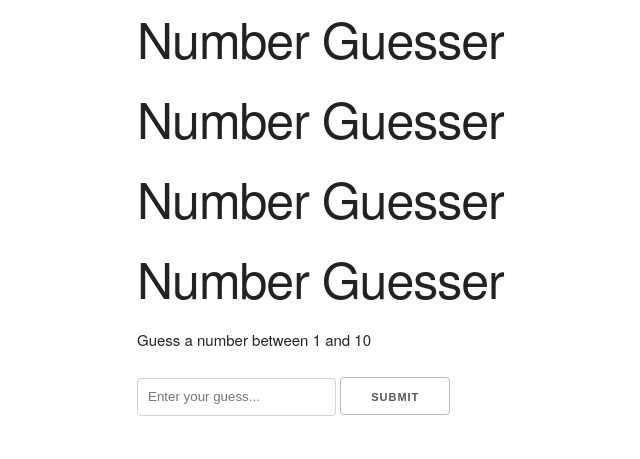
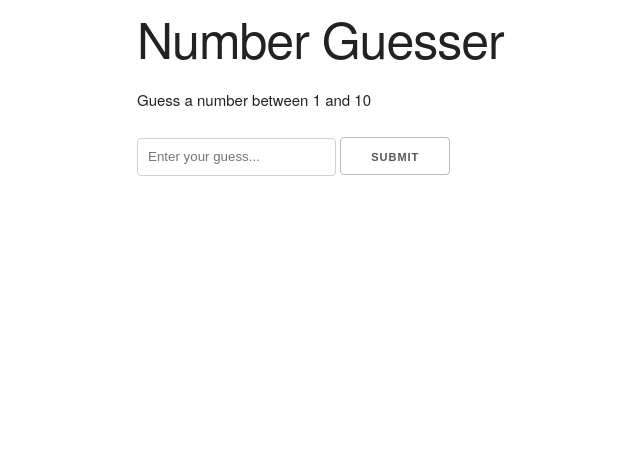
Before and after one commit to pyavchik/number-guesser, a plain HTML site: page index.html in a window 1280 px wide. Shown: the whole page, without its empty margins (23-663 px from the left). Drawn offline with nearby package versions, Linux system fonts and the light colour scheme.

Commit message:
javascript game number guesser

```diff
--- a/index.html
+++ b/index.html
@@ -10,9 +10,6 @@
 <body>
   <div class="container">
     <h1>Number Guesser</h1>
-    <h1>Number Guesser</h1>
-    <h1>Number Guesser</h1>
-    <h1>Number Guesser</h1>
     <div id="game">
       <p>Guess a number between <span class="min-num"></span> and <span class="max-num"></span></p>
       <input type="number"  id="guess-input" placeholder="Enter your guess...">
```
